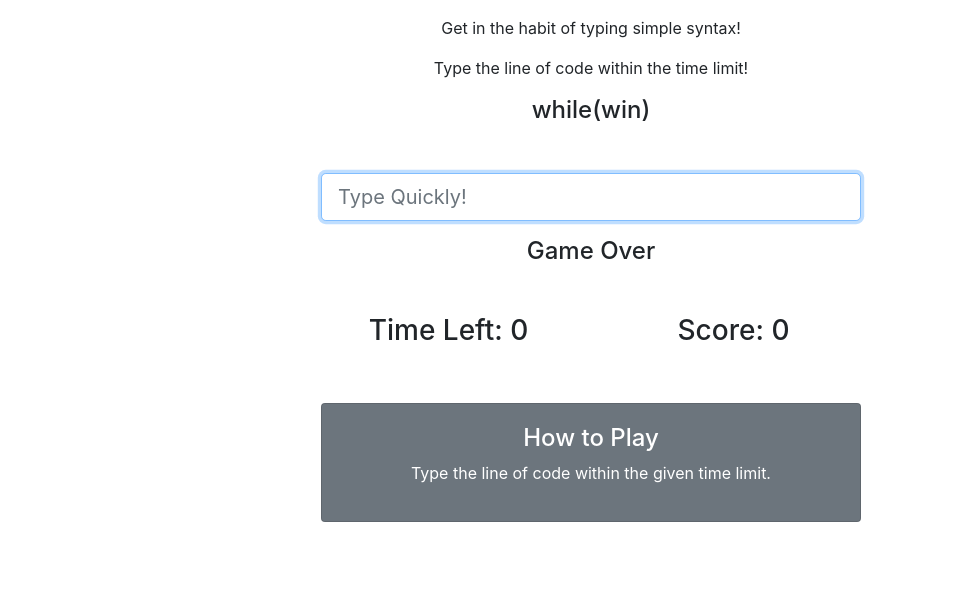
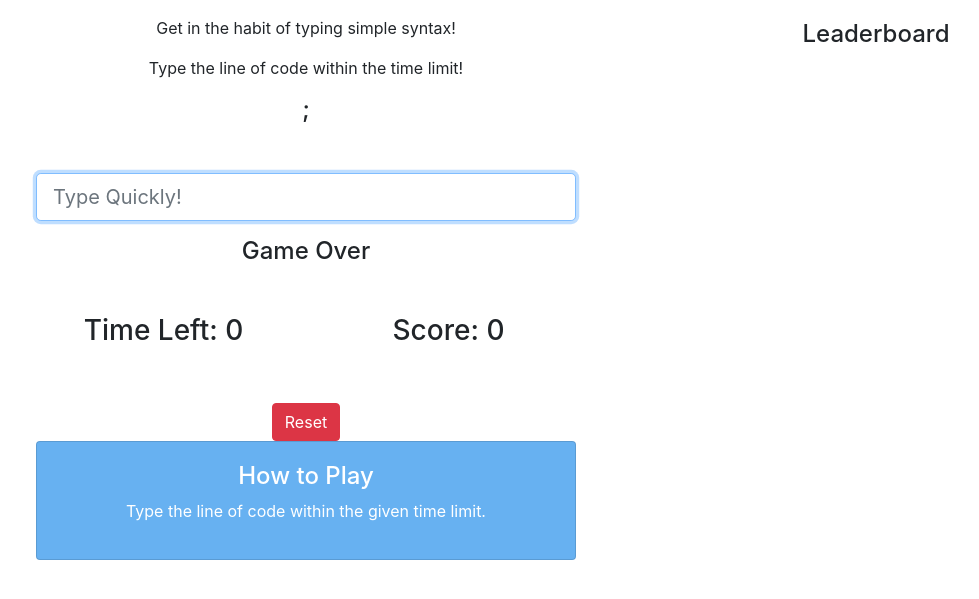
Before and after one commit to Eugenius1337/quick-hacks, a PHP site: page / in a window 1280 px wide. Shown: the part 88-687 px from the top of the page, without its empty margins (49-1028 px from the left). Run offline with PHP 8.4, Linux system fonts and the light colour scheme.

Commit message:
Added comments and cleaned up some code

```diff
--- a/index.html
+++ b/index.html
@@ -16,9 +16,9 @@
     </header>
     <div class="container text-center">
         <div class="row">
-            <div class="col-md-6 mx-auto">
-                <p class="text-center mt-3">Get in the habit of typing simple syntax!</p>
-                <p class="text-center">Type the line of code within the time limit!</p>
+            <div class="col-md-6">
+                <p class="top text-center mt-3">Get in the habit of typing simple syntax!</p>
+                <p class="top text-center">Type the line of code within the time limit!</p>
                 <h4 class="display-6 mb-5" id="current-line"></h4>
                 <input type="text" class="form-control form-control-lg" id="input" placeholder="Type Quickly!" autofocus>
                 <h4 class="mt-3" id="condition"></h4>
@@ -38,11 +38,18 @@
 
                 <div class="row mt-5">
                     <div class="col-md-12">
-                        <div class="card card-body bg-secondary text-white">
-                            <h4>How to Play</h4>
-                            <p>Type the line of code within the given time limit.</p>
+                        <button class="btn btn-danger">Reset</button>
+                        <div class="description card card-body">
+                            <h4 class="bottom">How to Play</h4>
+                            <p class="bottom">Type the line of code within the given time limit.</p>
                         </div>
                     </div>
+                </div>
+            </div>
+
+            <div class="leaderboard card card-body">
+                <h4>Leaderboard</h4>
+                <div class="infos">
                 </div>
             </div>
         </div>
--- a/script.js
+++ b/script.js
@@ -1,5 +1,5 @@
+// Array full of values to type
 var lines = new Array();
-// html and css
 lines = [
   "html",
   "head",
@@ -12,6 +12,11 @@
   "h4",
   "h5",
   "h6",
+  "span",
+  "script",
+  "meta",
+  "link",
+  "doctype",
   "javascript",
   "function()",
   "var",
@@ -40,20 +45,32 @@
   "class"
 ];
 
+// When page loads, start the game
 window.addEventListener("load", initialize());
 
+// var playerInfo = {
+//   name: "",
+//   score: 0
+// };
+
+// playerInfo.name = prompt("Enter player name");
+
+// Values are the seconds you can have during the game
 const difficulties = {
   easy: 5,
   medium: 4,
   hard: 3
 };
 
+// Difficulty, sets timer
 const currentDifficulty = difficulties.hard;
 
+// Variables
 let time = currentDifficulty;
 let score = 0;
 let playing;
 
+// Displays a random item from the array to type
 function displayLine(lines) {
   const currentLine = document.querySelector("#current-line");
   const seconds = document.querySelector("#seconds");
@@ -62,6 +79,7 @@
   console.log(randomLine);
 }
 
+// Runs when page loads. Shows first line.
 function initialize() {
   displayLine(lines);
   input.addEventListener("input", start);
@@ -69,6 +87,7 @@
   setInterval(isPlaying, 50);
 }
 
+// If input matches the line, reset timer, show new line, and increase score.
 function start() {
   const input = document.querySelector("#input");
   if (match()) {
@@ -86,6 +105,7 @@
   }
 }
 
+// Checks if input matches the line given
 function match() {
   const currentLine = document.querySelector("#current-line");
   if (input.value === currentLine.innerHTML) {
@@ -97,6 +117,7 @@
   }
 }
 
+// Checks if time is greater than 0 or equal to 0. If time is greater, decrease time, else stop the game.
 function countdown() {
   const timer = document.querySelector("#time");
   if (time > 0) {
@@ -107,6 +128,7 @@
   timer.innerHTML = time;
 }
 
+// If time is 0, stop the game and reset the score.
 function isPlaying() {
   const condition = document.querySelector("#condition");
   if (!playing && time === 0) {
@@ -114,3 +136,11 @@
     score = -1;
   }
 }
+
+// Appends the score to the leaderboard
+function addScore() {
+  const boards = document.querySelector(".infos");
+  boards.innerHTML += '<div class="rows"></div>';
+  const rows = document.querySelector(".rows");
+  rows.innerHTML += score;
+}
--- a/style.css
+++ b/style.css
@@ -5,3 +5,21 @@
 header h1 {
   color: white;
 }
+
+.description {
+  background-color: rgb(103, 177, 241);
+}
+
+.bottom {
+  color: white;
+}
+
+.leaderboard {
+  border: none;
+}
+
+.rows {
+  border: 1px solid black;
+  padding: 10px;
+  margin: 10px;
+}
```
